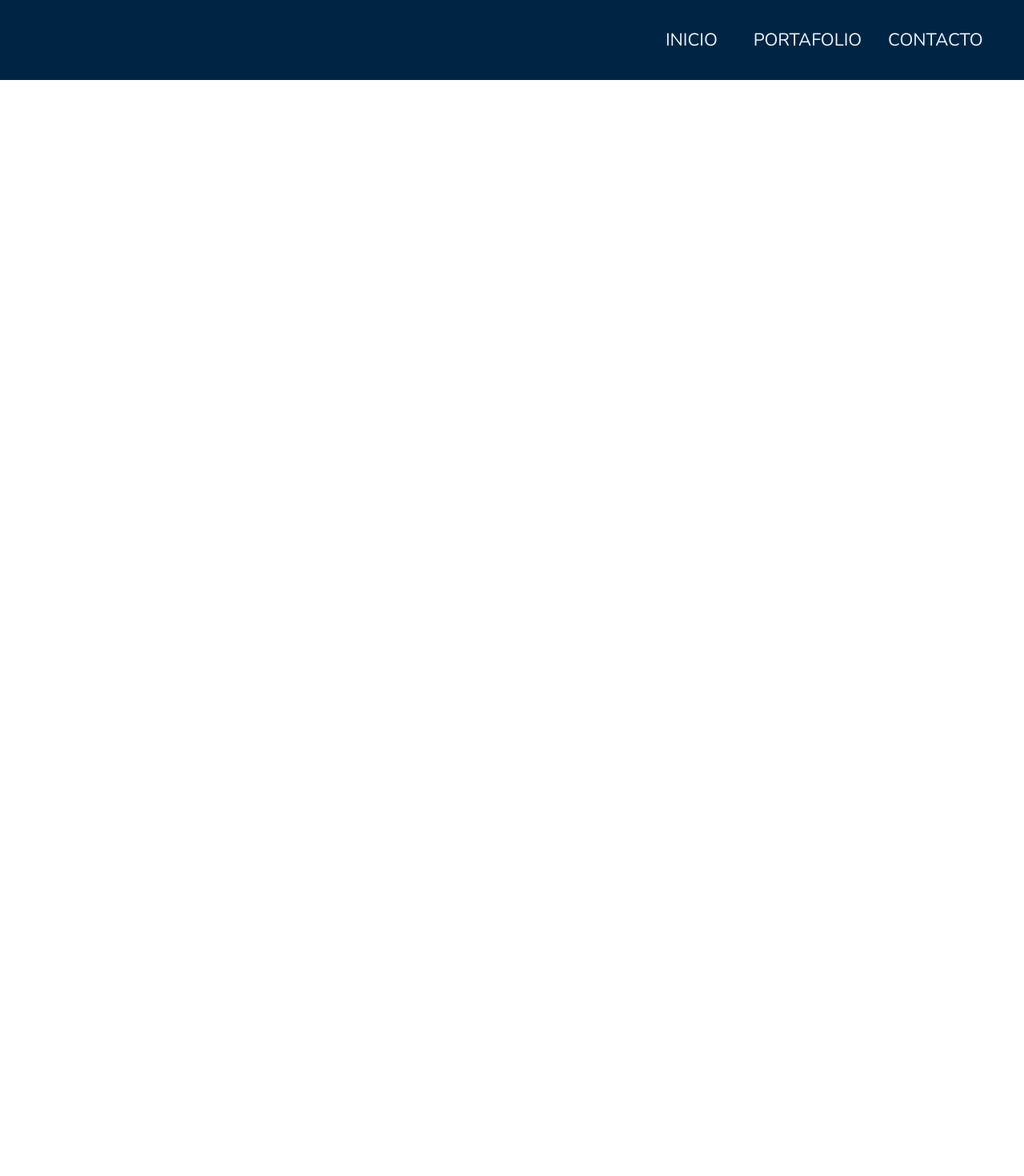
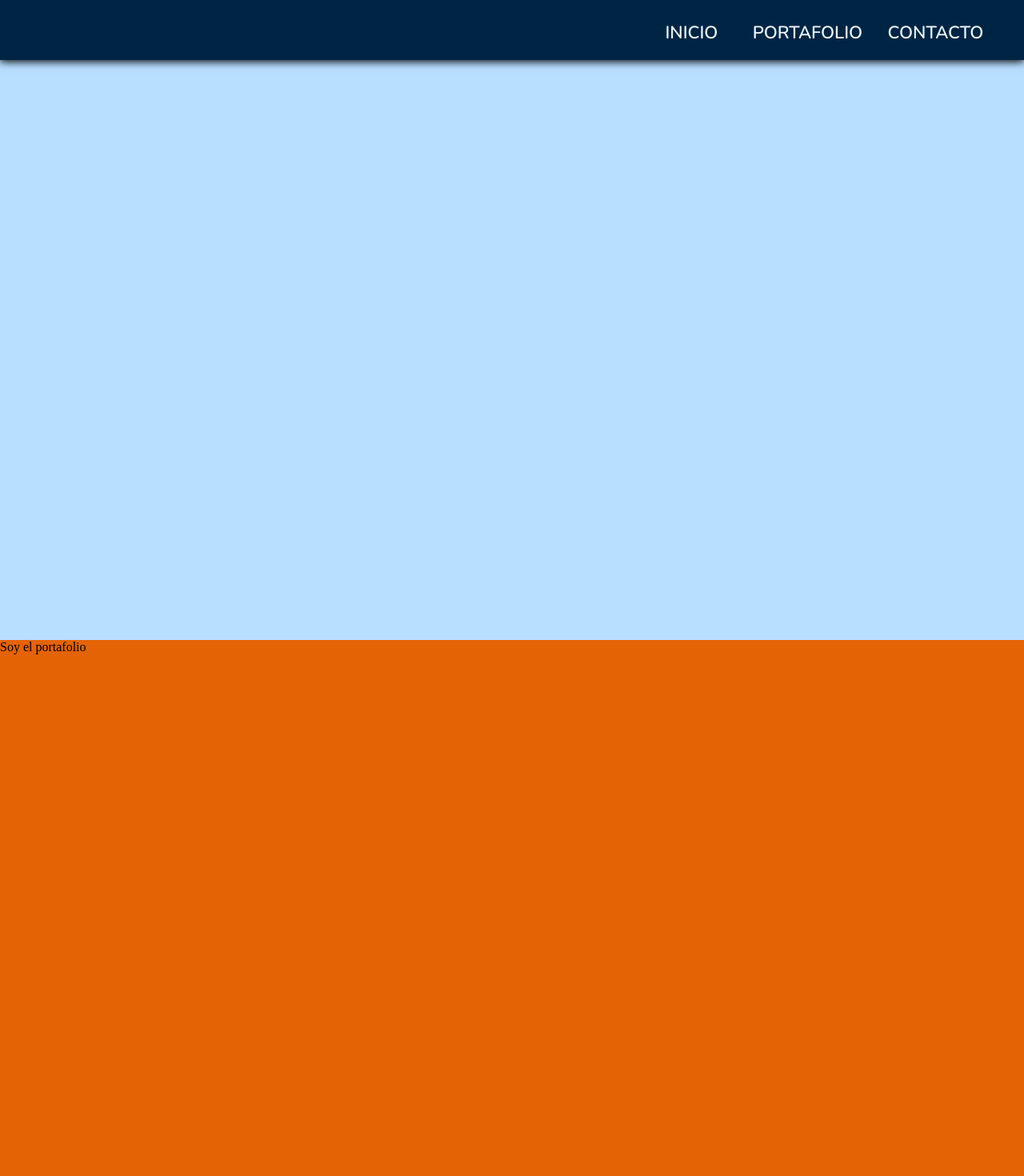
Before and after one commit to stevenLucano/mi-portafolio-web, a React (Vite) app: page / in a window 1280 px wide. Shown: the top 1470 px of the page at 80% size. Before the commit the page ends 800 px from the top, so only its background shows below. Built offline with nearby package versions, Linux system fonts and the light colour scheme.

Commit message:
Secciones añadidas

```diff
--- a/src/App.jsx
+++ b/src/App.jsx
@@ -1,10 +1,31 @@
 import "./App.css";
+import Contacto from "./components/Contacto";
+import Inicio from "./components/Inicio";
 import Navbar from "./components/Navbar";
+import Portafolio from "./components/Portafolio";
 
 function App() {
+  const body = document.querySelector("body");
+  body.addEventListener("click", (e) => {
+    // console.log(e.target.classList.contains("navbar"));
+    if (
+      !(
+        e.target.classList.contains("navbar") ||
+        e.target.classList.contains("btn-float")
+      )
+    ) {
+      const navbar = document.querySelector(".navbar");
+      const btn = document.querySelector(".btn-float");
+      navbar.classList.remove("navbar-open");
+      btn.classList.remove("btn-float-open");
+    }
+  });
   return (
     <div className="App">
       <Navbar />
+      <Inicio />
+      <Portafolio />
+      <Contacto />
     </div>
   );
 }
--- /dev/null
+++ b/src/components/Contacto/index.jsx
@@ -0,0 +1,9 @@
+import "./styles.scss";
+
+import React from "react";
+
+const Contacto = () => {
+  return <div id="contacto">Hola soy el contacto</div>;
+};
+
+export default Contacto;
--- /dev/null
+++ b/src/components/Contacto/styles.scss
@@ -0,0 +1,5 @@
+#contacto {
+  background-color: var(--sea-blue);
+  width: 100%;
+  height: 100vh;
+}
--- /dev/null
+++ b/src/components/Inicio/index.jsx
@@ -0,0 +1,9 @@
+import "./styles.scss";
+
+import React from "react";
+
+const Inicio = () => {
+  return <div id="inicio">Soy el inicio</div>;
+};
+
+export default Inicio;
--- /dev/null
+++ b/src/components/Inicio/styles.scss
@@ -0,0 +1,5 @@
+#inicio {
+  width: 100%;
+  height: 100vh;
+  background-color: var(--insubstantial);
+}
--- a/src/components/Navbar/styles.scss
+++ b/src/components/Navbar/styles.scss
@@ -17,7 +17,8 @@
 }
 
 .navbar {
-  height: 100px;
+  position: fixed;
+  height: 75px;
   width: 100vw;
   background-color: var(--indigo-paper);
   font-family: "Nunito", sans-serif;
@@ -25,6 +26,7 @@
   grid-template-columns: auto 120px 10px repeat(2, 150px 10px) 2%;
   grid-template-rows: 30%;
   align-content: center;
+  box-shadow: 0 2px 10px black;
 
   &-activated {
     border-bottom: 2px solid var(--blue-sky);
@@ -33,6 +35,7 @@
   &-link {
     height: 100%;
     width: 100%;
+    font-weight: 600;
     @for $i from 1 through 3 {
       &:nth-child(#{$i}) {
         grid-area: 1 / #{2 * $i} / 1 / #{2 * $i + 1};
@@ -43,26 +46,6 @@
     text-decoration: none;
     text-transform: uppercase;
     color: var(--blue-sky);
-
-    // display: flex;
-    // align-items: center;
-    // justify-content: center;
-    // a {
-    //   text-decoration: none;
-    //   height: 100%;
-    // }
-    // opacity: 1;
-    // margin: 0 10px;
-    // transition: 0.2s ease-in;
-    // margin-left: 50px;
-    // margin-bottom: 20px;
-    // &:nth-child(3) {
-    //   margin-right: 30px;
-    // }
-
-    // &:hover {
-    //   border-bottom: 2px solid var(--blue-sky);
-    // }
   }
 }
 
@@ -72,10 +55,12 @@
   width: 50px;
   height: 50px;
   border-radius: 50%;
-  position: absolute;
-  right: 20px;
-  top: 20px;
+  position: fixed;
+  right: 10px;
+  top: 10px;
   border: none;
+  box-shadow: -2px 2px 10px black;
+  transition: 1s 0.2s;
 
   &::before {
     content: "";
@@ -104,9 +89,12 @@
   }
 
   &-open {
+    transition: 1s;
+    box-shadow: 0 0 20px rgba(0, 0, 0, 0);
+
     &::before {
       transition: 0.2s;
-      box-shadow: 0 9px 0 var(--indigo-paper);
+      box-shadow: 0 9px 0 rgba(0, 0, 0, 0);
       @include keyframes(open-up, 14px, 0deg, 23px, -45deg);
       @include animate(open-up, 1s, forwards);
     }
@@ -126,15 +114,15 @@
     border-radius: 0 0 0 300px;
     width: 0px;
     height: 0px;
-    position: absolute;
+    position: fixed;
     right: 0;
     transition: 0.5s 0.2s cubic-bezier(0.42, 0, 0.03, 1.42);
 
     &-link {
       margin-top: 16px;
-      margin-left: 40px;
+      margin-left: 50px;
       &:nth-child(1) {
-        margin-top: 64px;
+        margin-top: 60px;
       }
       opacity: 0;
       font-size: 0px;
--- /dev/null
+++ b/src/components/Portafolio/index.jsx
@@ -0,0 +1,9 @@
+import "./styles.scss";
+
+import React from "react";
+
+const Portafolio = () => {
+  return <div id="portafolio">Soy el portafolio</div>;
+};
+
+export default Portafolio;
--- /dev/null
+++ b/src/components/Portafolio/styles.scss
@@ -0,0 +1,5 @@
+#portafolio {
+  width: 100%;
+  height: 100vh;
+  background-color: var(--sunset-orange);
+}
--- a/src/index.css
+++ b/src/index.css
@@ -7,11 +7,14 @@
   --insubstantial: #B9DFFF;
   --blue-sky: #ECF6FF;
 }
-
+html {
+  scroll-behavior: smooth;
+}
 html, body {
   margin: 0;
   padding: 0;
   box-sizing: border-box;
+  overflow-x: hidden;
 }
 
 /* :root {
```
